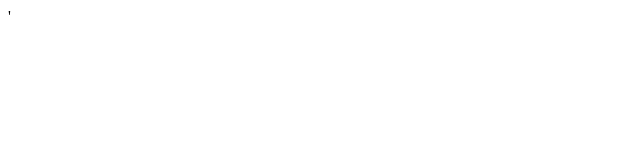
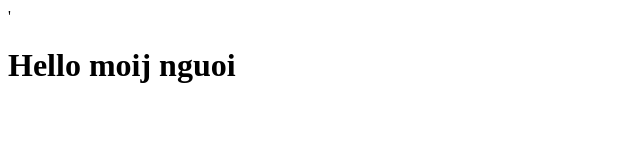
Before and after one commit to HoThiDuyenHa/Git_Group, a plain HTML site: page nhom/index.html in a window 1280 px wide. Shown: the whole page, without its empty margins (0-640 px from the left). Drawn offline with Linux system fonts and the light colour scheme.

```diff
--- a/nhom/index.html
+++ b/nhom/index.html
@@ -7,6 +7,6 @@
     <link rel="stylesheet" href="./index.css">
 </head>
 <body>
-
+    <h1>Hello moij nguoi</h1>
 </body>
 </html>
```
